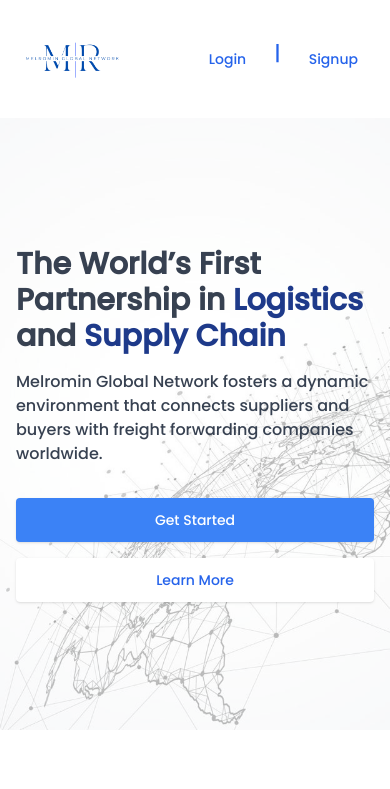
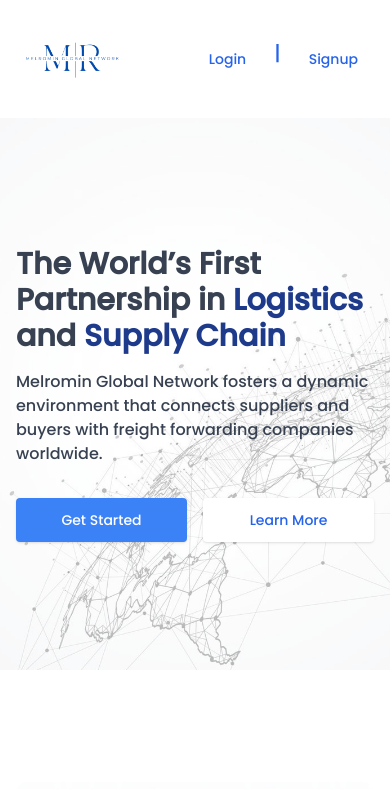
Before and after one commit to melika760/MelrominGlobalNetwork, a Next.js app: page / in a window 390 px wide. Shown: the top 789 px of the page. Built offline with nearby package versions, Linux system fonts and the light colour scheme; no server answers.

Commit message:
Update Hero.jsx

```diff
--- a/app/_components/Hero.jsx
+++ b/app/_components/Hero.jsx
@@ -48,17 +48,17 @@
       Melromin Global Network fosters a dynamic environment that connects suppliers and buyers with freight forwarding companies worldwide.
       </p>
 
-      <div className="mt-8 flex flex-wrap gap-4 text-center">
+      <div className="mt-8 flex  gap-4 text-center">
         <a
           href="#start"
-          className="block w-full rounded bg-blue-500 px-12 py-3 text-sm font-medium text-white shadow hover:bg-blue-500 focus:outline-none focus:ring active:bg-rose-500 sm:w-auto"
+          className="block w-full rounded bg-blue-500 px-12 py-3 text-sm font-medium text-white shadow hover:bg-blue-500 focus:outline-none focus:ring active:bg-primary sm:w-auto max-sm:px-3"
         >
           Get Started
         </a>
 
         <a
           href="#work"
-          className="block w-full rounded bg-white px-12 py-3 text-sm font-medium text-primary shadow hover:text-primary focus:outline-none focus:ring active:text-rose-500 sm:w-auto"
+          className="block w-full rounded bg-white px-12 py-3 text-sm font-medium text-primary shadow hover:text-primary focus:outline-none focus:ring active:text-primary sm:w-auto max-sm:px-3"
         >
           Learn More
         </a>
```
